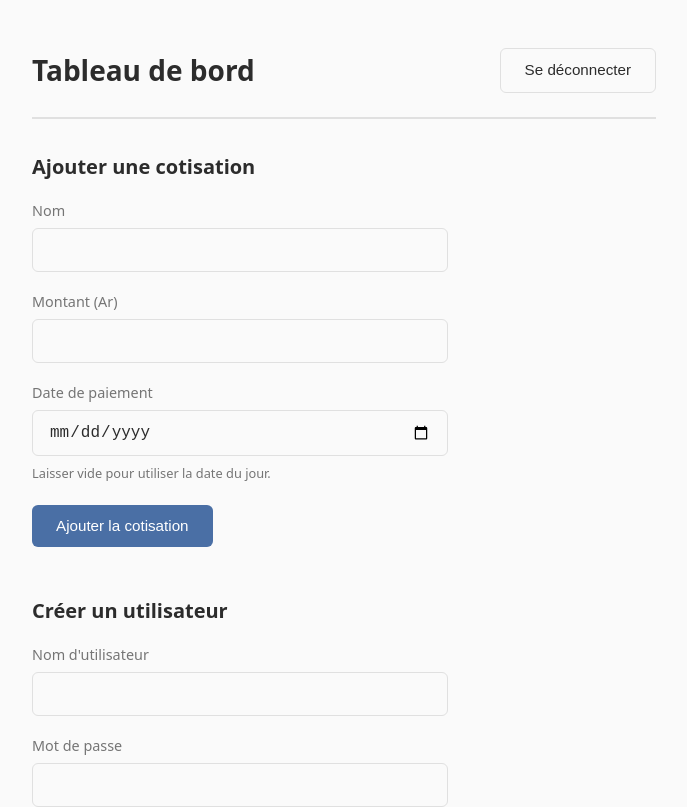
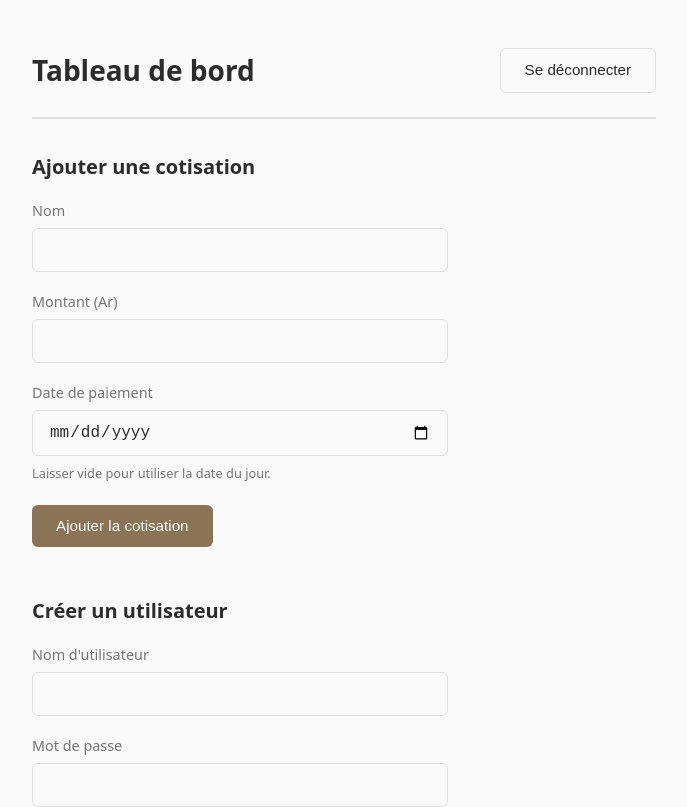
Before and after one commit to MandaArolala3118/GestionCotisation, a Next.js app: page /dashboard in a window 1280 px wide. Shown: the top 807 px of the page, without its empty margins (296-983 px from the left). Built offline with nearby package versions, Linux system fonts and the light colour scheme.

Commit message:
mise en place de cotisation negatif

```diff
--- a/app/api/cotisations/route.js
+++ b/app/api/cotisations/route.js
@@ -4,7 +4,8 @@ import { getSupabaseAdmin } from '../../../lib/supabaseAdmin';
 import { verifySessionToken, SESSION_COOKIE_NAME } from '../../../lib/session';
 
 async function getSession() {
-  const token = cookies().get(SESSION_COOKIE_NAME)?.value;
+  const cookieStore = await cookies();
+  const token = cookieStore.get(SESSION_COOKIE_NAME)?.value;
   return token ? verifySessionToken(token) : null;
 }
 
@@ -33,9 +34,6 @@ export async function POST(request) {
   if (!nom || montant === undefined || montant === null || Number.isNaN(Number(montant))) {
     return NextResponse.json({ error: 'Nom et montant sont requis.' }, { status: 400 });
   }
-  if (Number(montant) < 0) {
-    return NextResponse.json({ error: 'Le montant ne peut pas être négatif.' }, { status: 400 });
-  }
 
   const { data, error } = await getSupabaseAdmin()
     .from('cotisations')
--- a/app/dashboard/page.jsx
+++ b/app/dashboard/page.jsx
@@ -94,7 +94,6 @@ export default function DashboardPage() {
             Montant (Ar)
             <input
               type="number"
-              min="0"
               step="0.01"
               value={montant}
               onChange={(e) => setMontant(e.target.value)}
--- a/app/globals.css
+++ b/app/globals.css
@@ -5,8 +5,8 @@
   --color-bg-secondary: #f5f5f5;
   --color-text: #2c2c2c;
   --color-text-muted: #757575;
-  --color-primary: #4a6fa5;
-  --color-primary-dark: #3a5a8a;
+  --color-primary: #8B7355;
+  --color-primary-dark: #6B5344;
   --color-danger: #c74444;
   --color-border: #e0e0e0;
   --color-border-light: #e8e8e8;
@@ -246,6 +246,19 @@ h2 {
   gap: 1rem;
 }
 
+.cards-row {
+  display: flex;
+  flex-wrap: wrap;
+  gap: 1rem;
+  align-items: stretch;
+}
+
+.cards-row .card {
+  flex: 1;
+  min-width: 200px;
+  max-width: 300px;
+}
+
 .card {
   background: var(--color-bg);
   border: 1px solid var(--color-border);
@@ -300,6 +313,11 @@ h2 {
 
 .card-value-primary {
   color: var(--color-primary);
+  font-size: 1.1rem;
+}
+
+.card-value-negative {
+  color: var(--color-danger);
   font-size: 1.1rem;
 }
 
@@ -378,6 +396,34 @@ h2 {
   color: var(--color-primary);
   font-size: 1.1rem;
   white-space: nowrap;
+}
+
+.payeur-montant-negative {
+  color: var(--color-danger);
+}
+
+.payeurs-list {
+  display: flex;
+  flex-direction: column;
+  gap: 1rem;
+}
+
+.payeur-item {
+  display: flex;
+  justify-content: space-between;
+  align-items: center;
+  gap: 1rem;
+  padding: 1rem;
+  background: var(--color-bg);
+  border: 1px solid var(--color-border);
+  border-radius: 8px;
+  transition: all 0.2s ease;
+  width: 100%;
+}
+
+.payeur-item:hover {
+  border-color: var(--color-primary);
+  box-shadow: 0 2px 8px rgba(74, 111, 165, 0.15);
 }
 
 .list li:last-child {
```
Also changed, not shown: app/page.jsx (+14 -16 lines).
